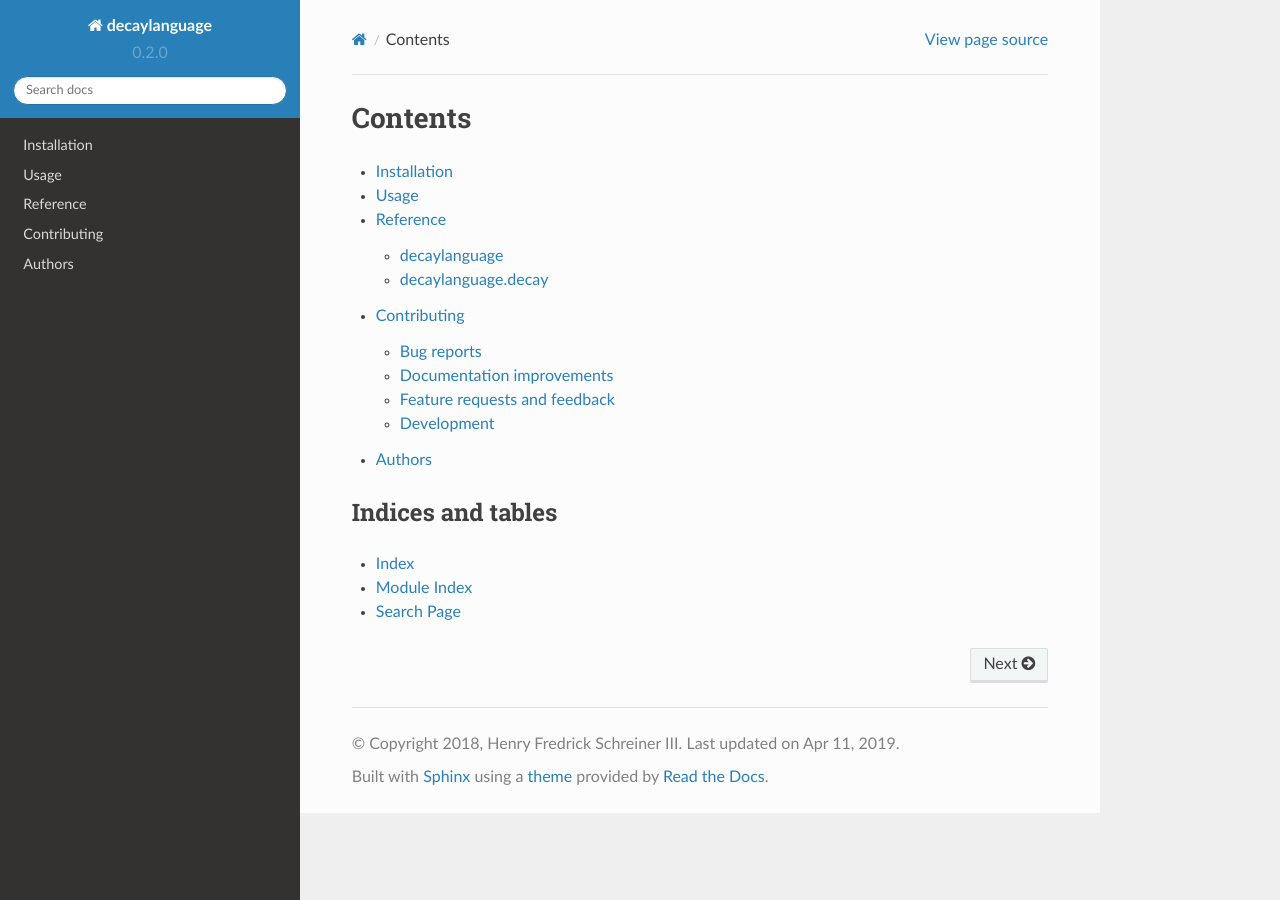
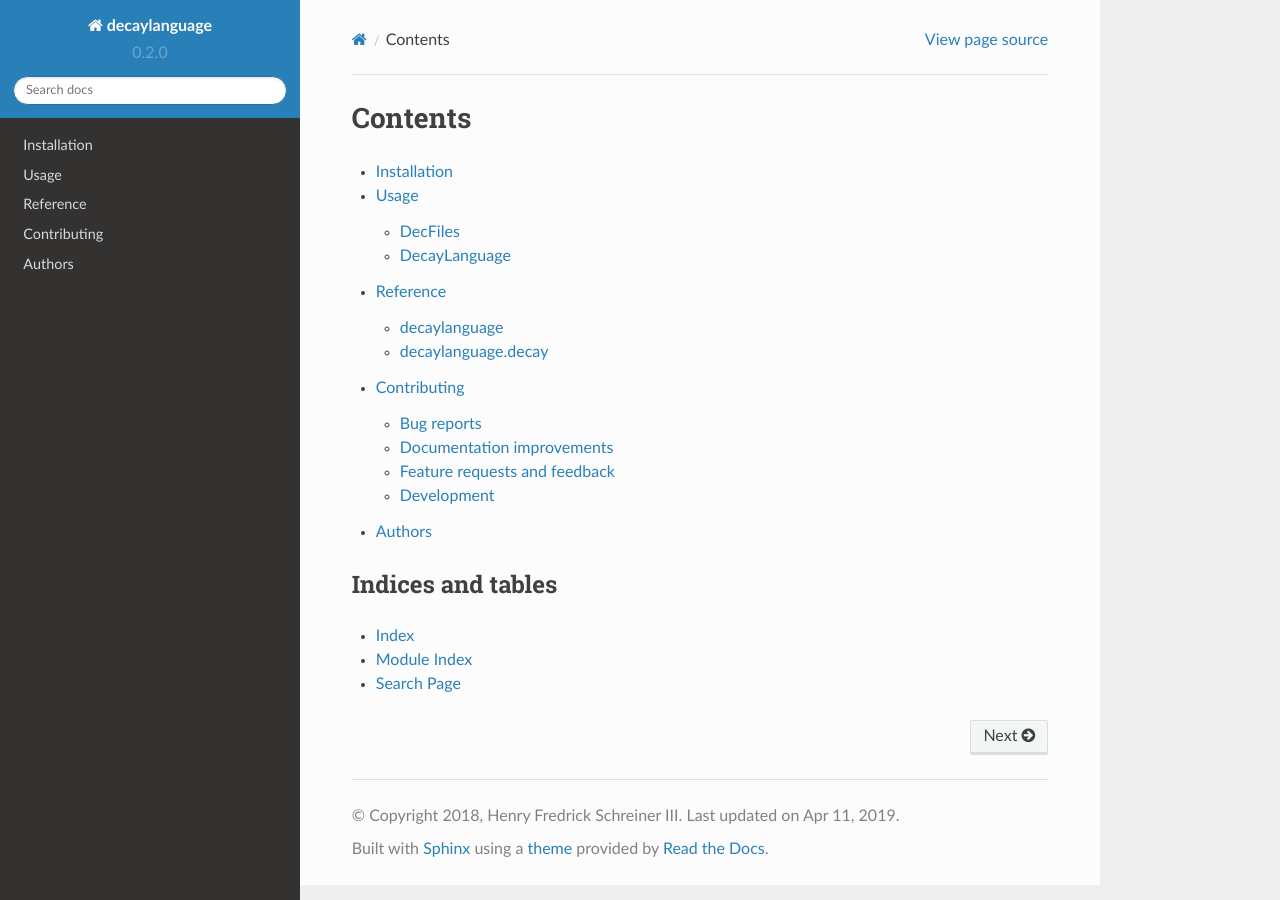
Before and after one commit to scikit-hep/decaylanguage, a Sphinx documentation site: the page built from docs/index.rst, in a window 1280 px wide. Built offline with Sphinx 7.4.7 and the Read the Docs theme 2.0.0, drawn with Linux system fonts in a browser that asks for light colours; part of the change alters nothing that is shown.

Commit message:
Adding a few minor docs updates (#28)
* Adding a few minor docs updates

* Update docs/usage.rst

```diff
--- a/docs/usage.rst
+++ b/docs/usage.rst
@@ -3,9 +3,18 @@ Usage
 =====
 
 Particles are a key component when dealing with decays.
-Refer to the [particle package](https://github.com/scikit-hep/particle) for how to deal with particles and PDG identification codes.
+Refer to the `Particle package`_ for how to deal with particles and PDG identification codes.
 
-The primary way to use `decaylanguage.decay` is through the module provided to read in a language file and produce an output. For example, for GooFit, call:
+
+DecFiles
+--------
+
+DecFiles describe decays. You can read files and query information about them.
+
+DecayLanguage
+-------------
+
+The primary way to use ``decaylanguage.decay`` is through the module provided to read in a language file and produce an output. For example, for GooFit, call:
 
 .. code-block:: bash
 
@@ -14,3 +23,5 @@ The primary way to use `decaylanguage.decay` is through the module provided to r
 You can pipe the output to a file.
 
 Examples of interaction with the API directly are provided in the ``/notebooks`` folder, including svg diagrams of lines.
+
+.. particle package: https://github.com/scikit-hep/particle
```
